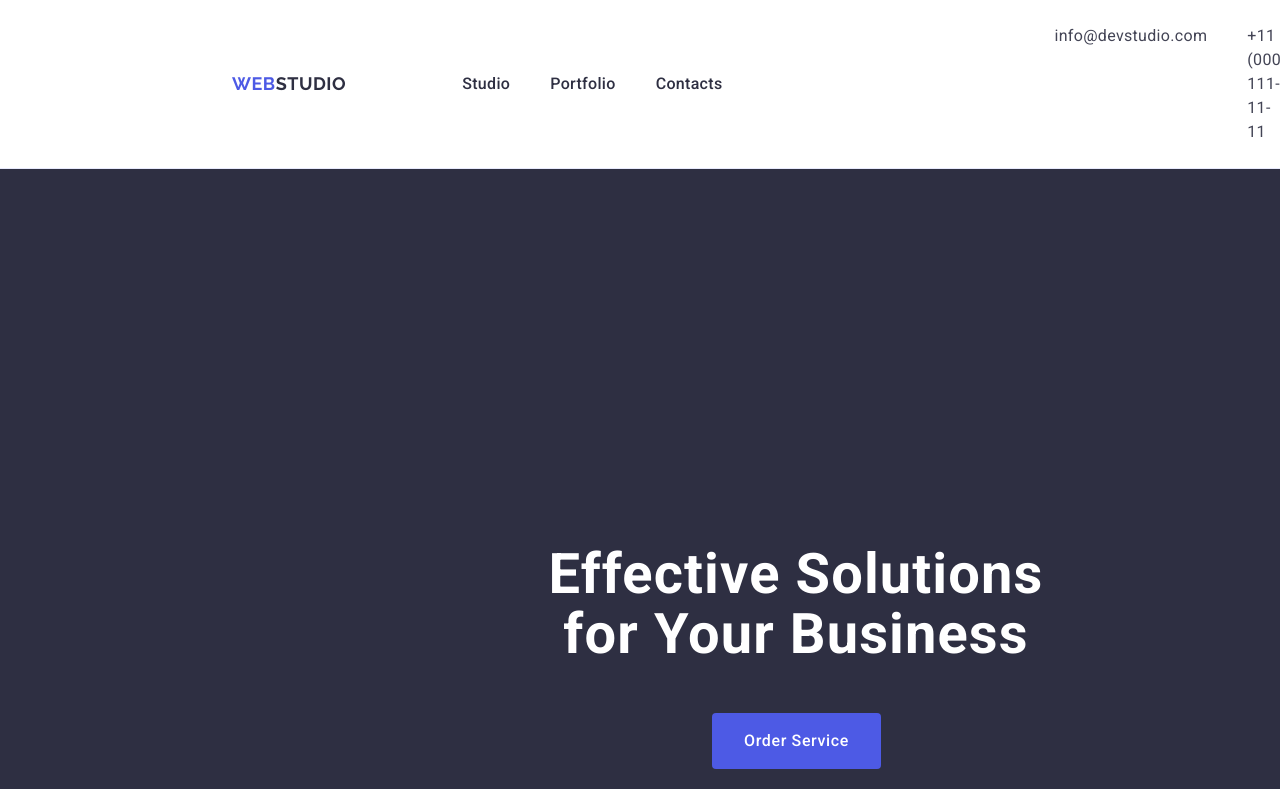
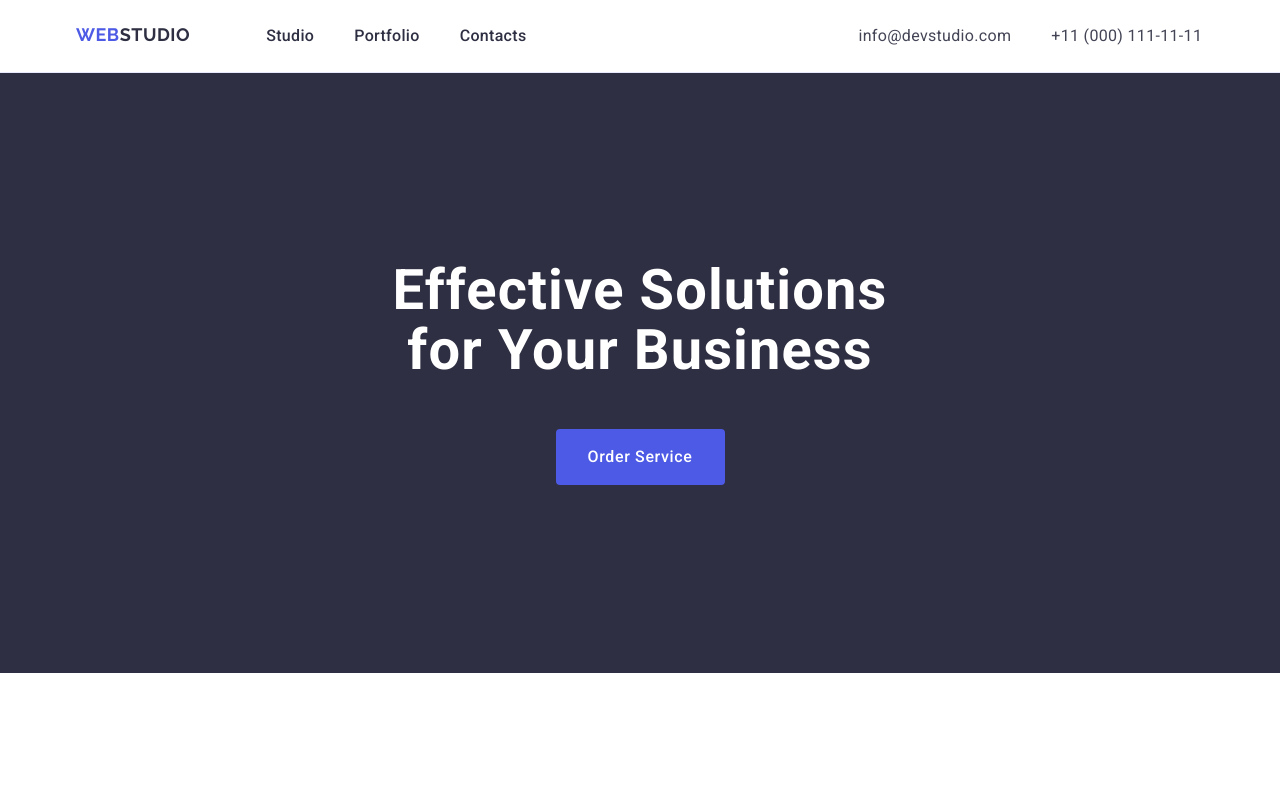
Before and after one commit to eliza-musianovych/goit-markup-hw-03, a plain HTML site: page index.html in a window 1280 px wide. Shown: the top 789 px of the page. Drawn offline with nearby package versions, Linux system fonts and the light colour scheme.

Commit message:
correct mistakes

```diff
--- a/css/styles.css
+++ b/css/styles.css
@@ -9,8 +9,9 @@ ul, ol {margin: 0; padding-left: 0; }
 .header {border-bottom: 1px solid #e7e9fc; }
 .container {width: 1158px; padding: 0 15px; margin: 0 auto; }
 .container.header-container {display: flex; gap: 332px; }
-.navigation {display: flex; align-items: center; gap:40px; padding: 24px 0; }
-.logo {font-family: "Raleway", sans-serif; line-height: 1.17; letter-spacing: 0.03em; font-size: 18px; font-weight: 700; text-decoration: none; color: #4D5AE5;; text-transform: uppercase;  padding-left: 156px; padding-top: 24px; padding-bottom: 24px; margin-right: 76px; }
+.navigation {display: flex; }
+.navigation-list {display: flex; align-items: center; gap:40px; }
+.logo {font-family: "Raleway", sans-serif; line-height: 1.17; letter-spacing: 0.03em; font-size: 18px; font-weight: 700; text-decoration: none; color: #4D5AE5;; text-transform: uppercase; margin-right: 76px; padding-top: 24px; padding-bottom: 24px; }
 .snap-logo-header {color: #2e2f42 }
 li {list-style-type: none; }
 .navigation-link {letter-spacing: 0.02em; line-height: 1.5; font-weight: 500; text-decoration: none; color: #2E2F42; padding: 24px 0 }
@@ -24,19 +25,31 @@ li {list-style-type: none; }
 .contact:focus {color: #404bbf; }
 .contacts-info {font-style: normal;}
 /*main title*/
-.container.container-main-title {width: 1158px; height: 600px; padding: 0 15px 0 15px; }
-.main-title {background-color: #2E2F42; text-align: center; line-height: 1.07; padding: 188px 0; }
-.title {margin-top: 188px;
-    margin-left: 472px;
+.container.container-main-title {width: 1158px; padding: 0 15px; margin: 0 auto; }
+.main-title {background-color: #2E2F42;
+    line-height: 1.07;
+    padding: 188px 0;  }
+.title {text-align: center;
 margin-bottom:  48px;
-max-width: 496px; }
+max-width: 496px;
+margin-left: auto;
+margin-right: auto; }
 .button {border-radius: 4px;
     border: none;
-    margin-left: 636px;
     min-width: 169px;
     height: 56px;
     display: block;
-        background-color: #4D5AE5; color: #FFFFFF; cursor: pointer; font-family: "Roboto", sans-serif; font-weight: 500; font-size: 16px; line-height: 1.5; letter-spacing: 0.04em; }
+    align-items: center;
+    background-color: #4D5AE5;
+    color: #FFFFFF;
+    cursor: pointer;
+    font-family: "Roboto", sans-serif;
+    font-weight: 500;
+    font-size: 16px;
+    line-height: 1.5;
+    letter-spacing: 0.04em;
+margin-left: auto;
+margin-right: auto; }
 .button:hover {background-color: #404BBF; }
 .button:focus {background-color: #404BBF;}
 /*main advantages*/
@@ -53,7 +66,7 @@ max-width: 496px; }
     clip: rect(0 0 0 0);
     overflow: hidden;
 }
-.advantages-list-container {list-style-type: none; display: flex; gap: 24px; justify-content: center; padding: 156px 120px; }
+.advantages-list-container {list-style-type: none; display: flex; gap: 24px; justify-content: center; }
 .advantages-list {width: calc((100% - 3 * 24px) / 4); }
 .advantages-title {margin-bottom: 8px; }
 .advantages-text {line-height: 1.5; letter-spacing: 0.02em; }
--- a/index.html
+++ b/index.html
@@ -18,7 +18,7 @@
             <div class="container header-container">
                 <nav class="navigation">
                 <a class="logo" href="./index.html">Web<span class="snap-logo-header">Studio</span></a>
-                <ul class="navigation">
+                <ul class="navigation-list">
                     <li>
                         <a href="./index.html" class="navigation-link">Studio</a>
                     </li>
```
